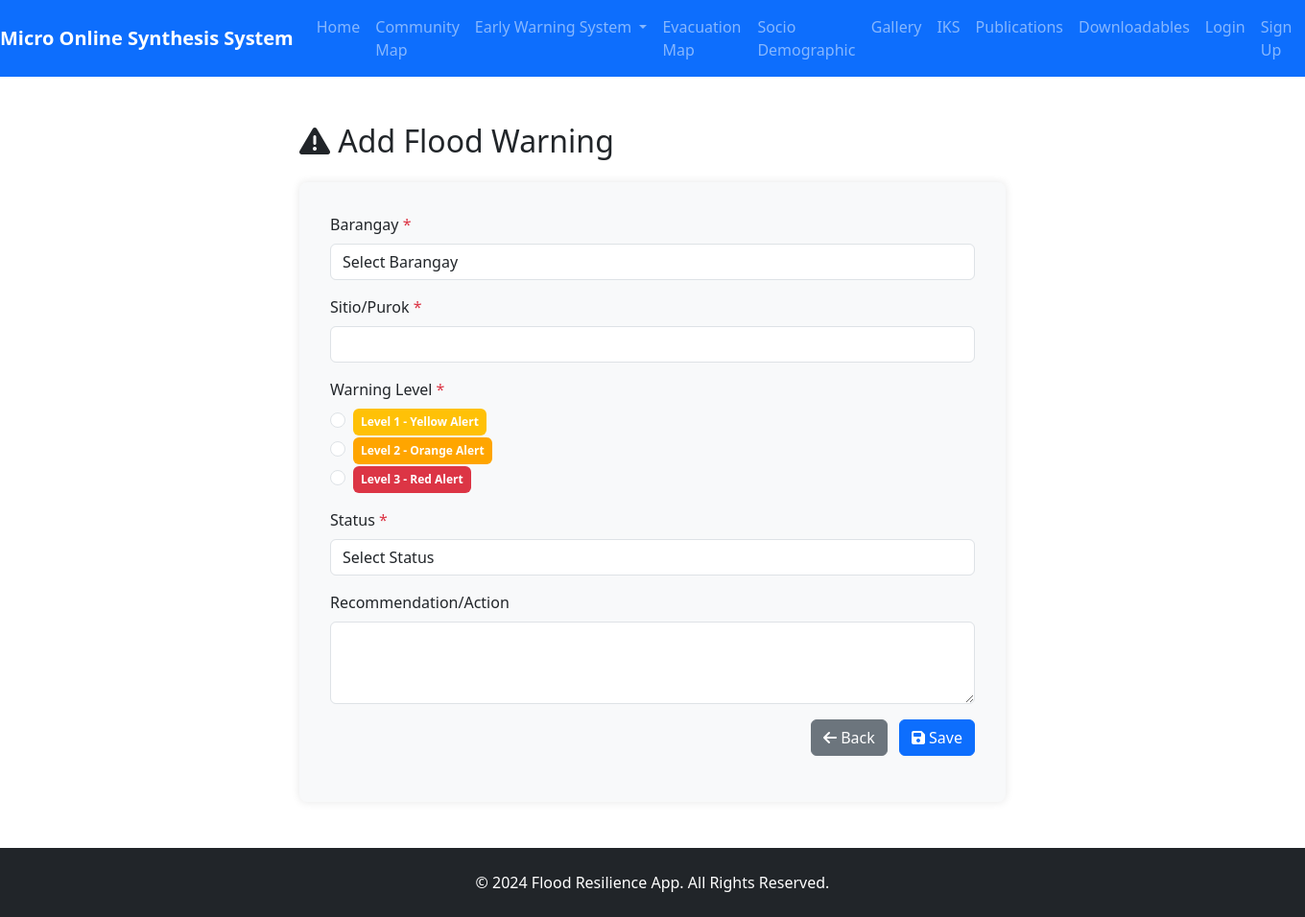
After one commit to Vinzsent/oss, a PHP site: page /add_flood_warning.php in a window 1360 px wide. The commit adds this page. Shown: the whole page at 96% size. Run offline with PHP 8.4, Linux system fonts and the light colour scheme.

Commit message:
add input button to add data into the table

```diff
--- /dev/null
+++ b/add_flood_warning.php
@@ -0,0 +1,162 @@
+<?php
+// Start session to access user data
+session_start();
+
+// Database connection
+include('config.php');
+
+// Handle form submission
+$message = '';
+$messageType = '';
+
+if ($_SERVER['REQUEST_METHOD'] === 'POST') {
+    // Get form data
+    $barangay = $_POST['barangay'] ?? '';
+    $sitio = $_POST['sitio'] ?? '';
+    $warning_level = $_POST['warning_level'] ?? '';
+    $status = $_POST['status'] ?? '';
+    $recommendation = $_POST['recommendation'] ?? '';
+
+    // Validate required fields
+    if (!empty($barangay) && !empty($sitio) && !empty($warning_level) && !empty($status)) {
+        // Prepare and execute the insert query
+        $stmt = $conn->prepare("INSERT INTO FloodWarning
+                              (barangay, sitio, warning_level, status, recommended_action, date_created)
+                              VALUES (?, ?, ?, ?, ?, NOW())");
+        $stmt->bind_param("sssss", $barangay, $sitio, $warning_level, $status, $recommendation);
+
+        if ($stmt->execute()) {
+            $message = "Flood warning data added successfully!";
+            $messageType = "success";
+        } else {
+            $message = "Error: " . $conn->error;
+            $messageType = "danger";
+        }
+        $stmt->close();
+    } else {
+        $message = "Please fill in all required fields.";
+        $messageType = "warning";
+    }
+}
+?>
+<!DOCTYPE html>
+<html lang="en">
+<head>
+    <meta charset="UTF-8">
+    <meta name="viewport" content="width=device-width, initial-scale=1.0">
+    <title>Add Flood Warning - Micro OSS App</title>
+    <link href="https://maxcdn.bootstrapcdn.com/bootstrap/4.5.2/css/bootstrap.min.css" rel="stylesheet">
+    <link rel="stylesheet" href="https://cdnjs.cloudflare.com/ajax/libs/font-awesome/6.5.2/css/all.min.css">
+    <style>
+        body {
+            min-height: 100vh;
+            display: flex;
+            flex-direction: column;
+        }
+        .main-content {
+            flex: 1;
+        }
+        .form-container {
+            background-color: #f8f9fa;
+            padding: 2rem;
+            border-radius: 8px;
+            box-shadow: 0 0 10px rgba(0,0,0,0.1);
+        }
+    </style>
+</head>
+<body>
+    <!-- Navigation Bar -->
+    <?php include('includes/nav.php'); ?>
+
+    <div class="container mt-5 main-content">
+        <div class="row justify-content-center">
+            <div class="col-md-8">
+                <h2><i class="fas fa-exclamation-triangle"></i> Add Flood Warning</h2>
+
+                <?php if (!empty($message)): ?>
+                    <div class="alert alert-<?php echo $messageType; ?> alert-dismissible fade show" role="alert">
+                        <?php echo $message; ?>
+                        <button type="button" class="close" data-dismiss="alert" aria-label="Close">
+                            <span aria-hidden="true">&times;</span>
+                        </button>
+                    </div>
+                <?php endif; ?>
+
+                <div class="form-container mt-4">
+                    <form method="POST" action="add_flood_warning-backend.php">
+                        <div class="form-group">
+                            <label for="barangay">Barangay <span class="text-danger">*</span></label>
+                            <select class="form-control" id="barangay" name="barangay" required>
+                                <option value="">Select Barangay</option>
+                                <option value="lizada">Lizada</option>
+                                <option value="daliao">Daliao</option>
+                                <option value="toril">Toril</option>
+                            </select>
+                        </div>
+
+                        <div class="form-group">
+                            <label for="sitio">Sitio/Purok <span class="text-danger">*</span></label>
+                            <input type="text" class="form-control" id="sitio" name="sitio" required>
+                        </div>
+
+                        <div class="form-group">
+                            <label>Warning Level <span class="text-danger">*</span></label>
+                            <div class="form-check">
+                                <input class="form-check-input" type="radio" name="warning_level" id="level1" value="1" required>
+                                <label class="form-check-label" for="level1">
+                                    <span class="badge badge-warning p-2">Level 1 - Yellow Alert</span>
+                                </label>
+                            </div>
+                            <div class="form-check">
+                                <input class="form-check-input" type="radio" name="warning_level" id="level2" value="2">
+                                <label class="form-check-label" for="level2">
+                                    <span class="badge badge-warning p-2" style="background-color: orange;">Level 2 - Orange Alert</span>
+                                </label>
+                            </div>
+                            <div class="form-check">
+                                <input class="form-check-input" type="radio" name="warning_level" id="level3" value="3">
+                                <label class="form-check-label" for="level3">
+                                    <span class="badge badge-danger p-2">Level 3 - Red Alert</span>
+                                </label>
+                            </div>
+                        </div>
+
+                        <div class="form-group">
+                            <label for="status">Status <span class="text-danger">*</span></label>
+                            <select class="form-control" id="status" name="status" required>
+                                <option value="">Select Status</option>
+                                <option value="Monitoring">Monitoring</option>
+                                <option value="Alert">Alert</option>
+                                <option value="Evacuation">Evacuation</option>
+                                <option value="Safe">Safe</option>
+                            </select>
+                        </div>
+
+                        <div class="form-group">
+                            <label for="recommendation">Recommendation/Action</label>
+                            <textarea class="form-control" id="recommendation" name="recommendation_action" rows="3"></textarea>
+                        </div>
+
+                        <div class="form-group text-right">
+                            <a href="flood_warning.php" class="btn btn-secondary mr-2">
+                                <i class="fas fa-arrow-left"></i> Back
+                            </a>
+                            <button type="submit" class="btn btn-primary">
+                                <i class="fas fa-save"></i> Save
+                            </button>
+                        </div>
+                    </form>
+                </div>
+            </div>
+        </div>
+    </div>
+
+    <footer class="bg-dark text-white mt-5 p-4 text-center">
+        &copy; 2024 Flood Resilience App. All Rights Reserved.
+    </footer>
+
+    <script src="https://code.jquery.com/jquery-3.5.1.slim.min.js"></script>
+    <script src="https://cdn.jsdelivr.net/npm/@popperjs/core@2.9.1/dist/umd/popper.min.js"></script>
+    <script src="https://maxcdn.bootstrapcdn.com/bootstrap/4.5.2/js/bootstrap.min.js"></script>
+</body>
+</html>
```
Also changed, not shown: add_flood_warning-backend.php (added, +29 -0 lines), flood_warning.php (+71 -8 lines).
